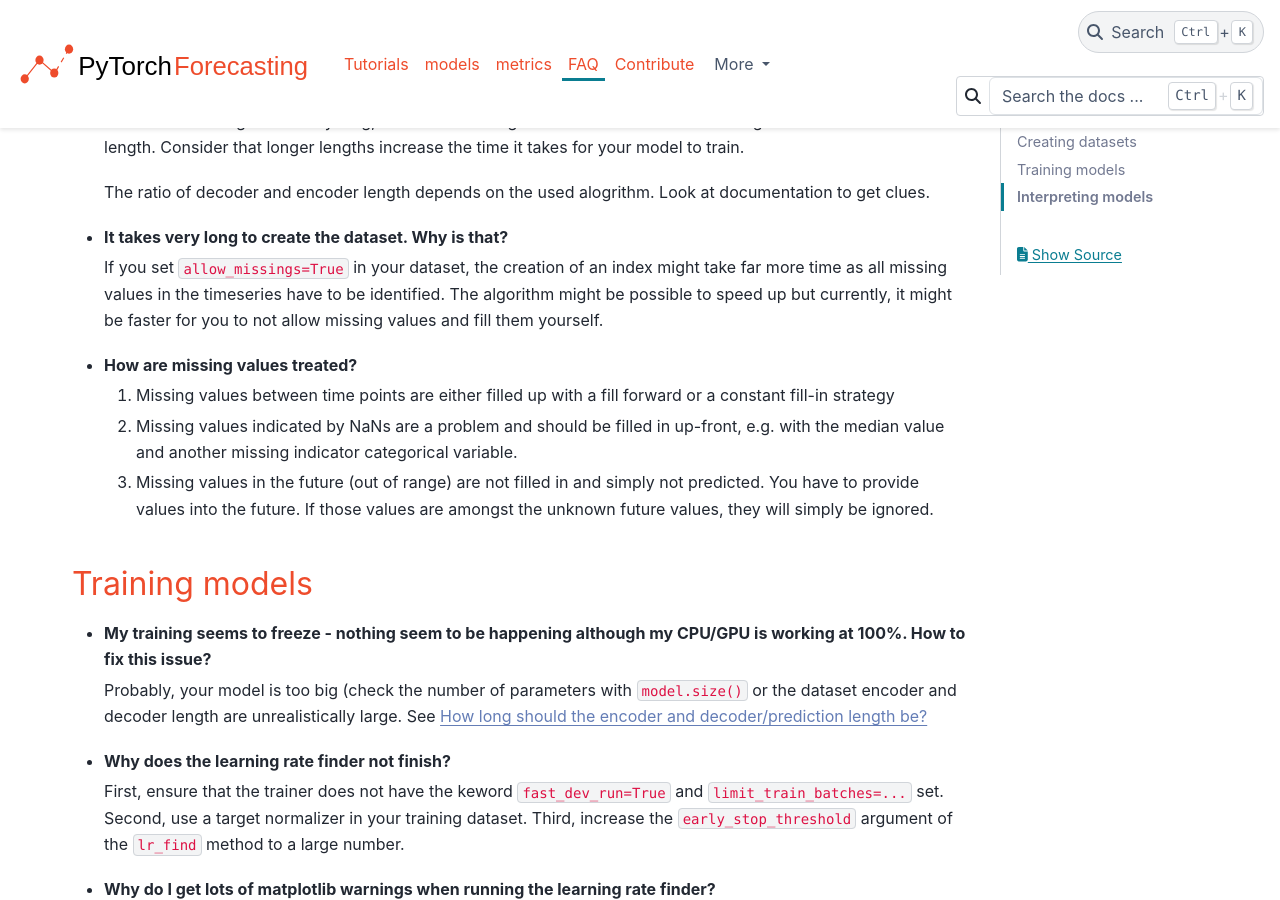
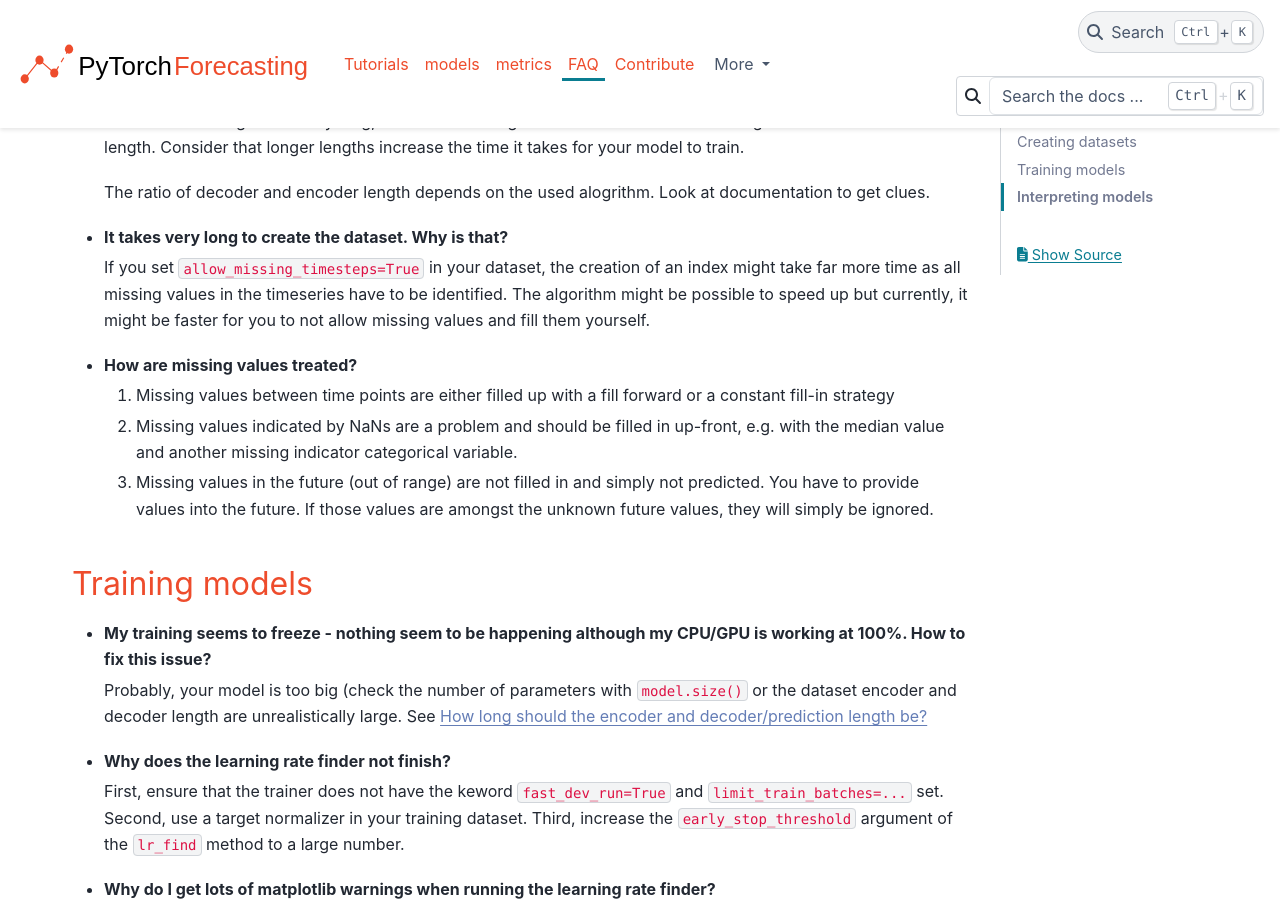
Before and after one commit to sktime/pytorch-forecasting, a Sphinx documentation site: the page built from docs/source/faq.rst, in a window 1280 px wide and 900 px high, scrolled down 531 px. Built offline with Sphinx 7.4.7 and the PyData theme 0.15.4, drawn with Linux system fonts in a browser that asks for light colours; pages that are not in the unit, such as notebooks, are missing from menus.

Commit message:
Fix faqs (paramters name)

```diff
--- a/docs/source/faq.rst
+++ b/docs/source/faq.rst
@@ -32,7 +32,7 @@ Creating datasets
 
 * **It takes very long to create the dataset. Why is that?**
 
-  If you set ``allow_missings=True`` in your dataset, the creation of an index
+  If you set ``allow_missing_timesteps=True`` in your dataset, the creation of an index
   might take far more time as all missing values in the timeseries have to be identified.
   The algorithm might be possible to speed up but currently, it might be faster for you to
   not allow missing values and fill them yourself.
```
